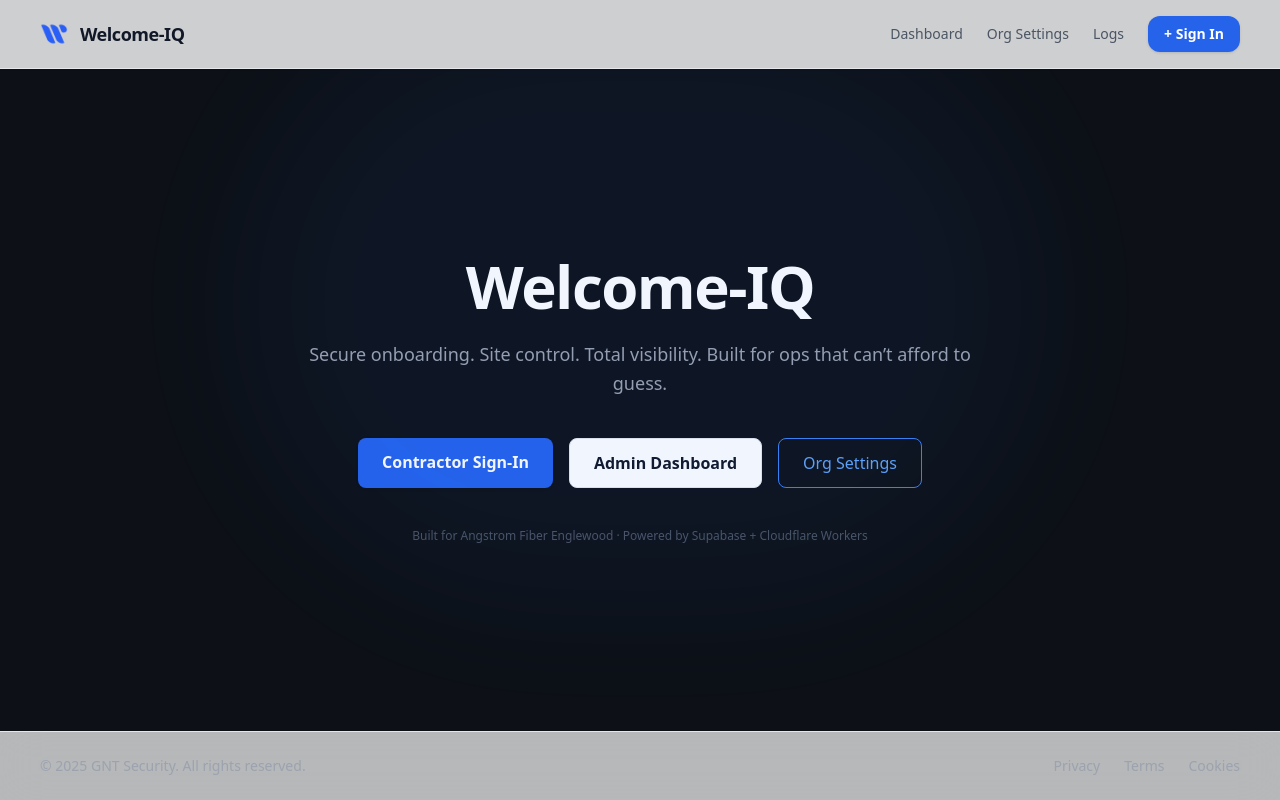
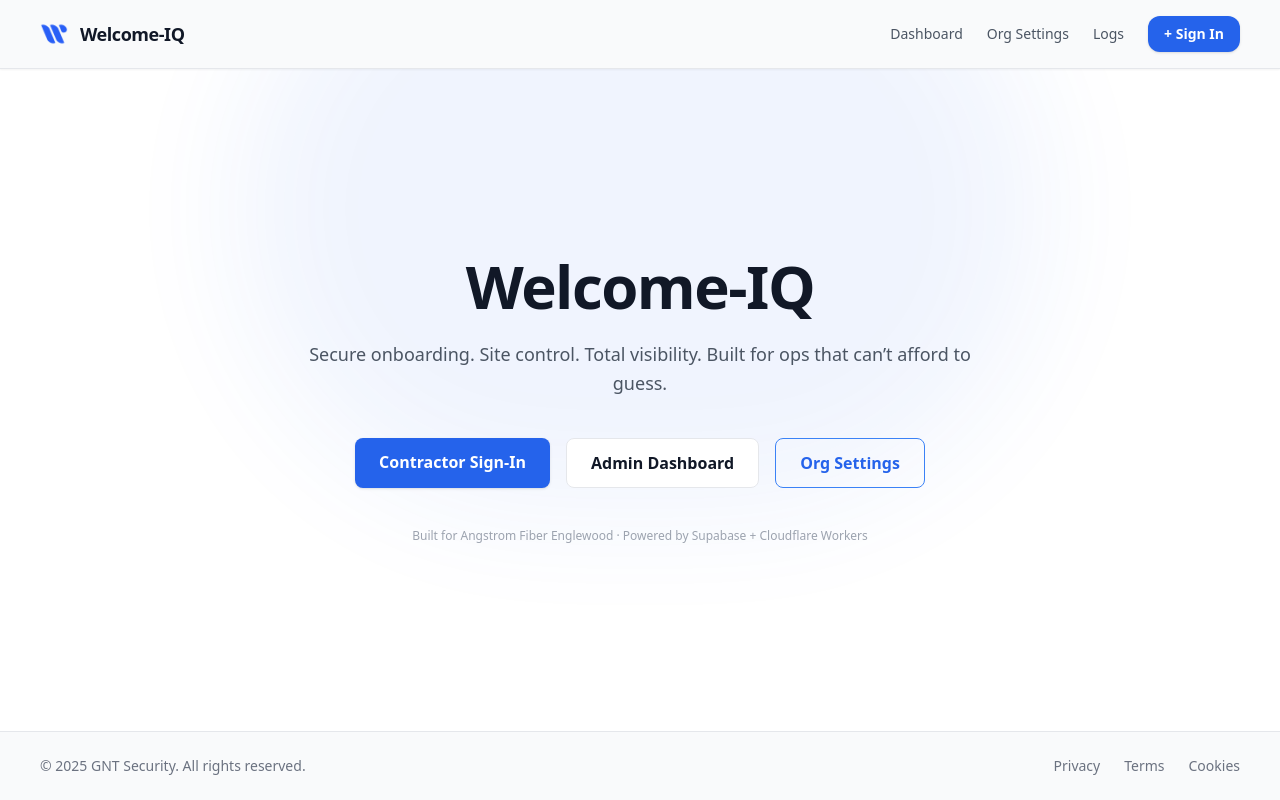
Before and after one commit to gntsecurity/welcome-iq, a Next.js app: page / in a window 1280 px wide. Built offline with nearby package versions, Linux system fonts and the light colour scheme.

Commit message:
refactor3

```diff
--- a/src/app/page.tsx
+++ b/src/app/page.tsx
@@ -20,41 +20,29 @@
   if (isMobile) return null
 
   return (
-    <div className="min-h-screen flex flex-col bg-[#0d1117] text-white font-sans">
+    <div className="min-h-screen flex flex-col bg-white text-gray-900 font-sans">
       <HeaderDesktop />
 
-      <main className="flex-grow flex flex-col items-center justify-center text-center px-6 py-20 relative overflow-hidden">
-        {/* Vibe Layer */}
-        <div className="absolute inset-0 -z-10 bg-gradient-to-br from-[#0a0f1c] to-[#0d1117]" />
+      <main className="flex-grow flex flex-col items-center justify-center text-center px-6 py-24 relative overflow-hidden">
+        {/* BACKGROUND GLOW */}
+        <div className="absolute -top-40 left-1/2 -translate-x-1/2 h-[600px] w-[800px] rounded-full bg-blue-600 opacity-[0.04] blur-3xl animate-pulse-slow z-0" />
 
-        {/* Subtle pulse edge glow */}
-        <div className="absolute top-[-10%] left-1/2 -translate-x-1/2 h-[600px] w-[800px] bg-blue-600 opacity-[0.035] blur-3xl rounded-full animate-pulse-slow" />
+        {/* MAIN CONTENT */}
+        <motion.div
+          initial={{ opacity: 0, y: 30 }}
+          animate={{ opacity: 1, y: 0 }}
+          transition={{ duration: 0.7, ease: 'easeOut' }}
+          className="relative z-10 max-w-5xl"
+        >
+          <h1 className="text-5xl md:text-6xl font-extrabold tracking-tight">
+            Welcome-IQ
+          </h1>
 
-        <motion.h1
-          className="text-5xl md:text-6xl font-extrabold tracking-tight"
-          initial={{ opacity: 0, y: -20 }}
-          animate={{ opacity: 1, y: 0 }}
-          transition={{ duration: 0.5 }}
-        >
-          Welcome-IQ
-        </motion.h1>
+          <p className="text-gray-600 text-lg mt-6 max-w-2xl mx-auto leading-relaxed">
+            Secure onboarding. Site control. Total visibility. Built for ops that can’t afford to guess.
+          </p>
 
-        <motion.p
-          className="text-gray-400 text-lg mt-6 max-w-2xl leading-relaxed"
-          initial={{ opacity: 0, y: 10 }}
-          animate={{ opacity: 1, y: 0 }}
-          transition={{ delay: 0.2, duration: 0.5 }}
-        >
-          Secure onboarding. Site control. Total visibility.
-          Built for ops that can’t afford to guess.
-        </motion.p>
-
-        <motion.div
-          className="mt-10 flex flex-wrap justify-center gap-4"
-          initial={{ opacity: 0, y: 20 }}
-          animate={{ opacity: 1, y: 0 }}
-          transition={{ delay: 0.4, duration: 0.6 }}
-        >
+          <div className="mt-10 flex flex-wrap justify-center gap-4">
             <a
               href="/onboard"
               className="bg-blue-600 hover:bg-blue-700 text-white font-semibold px-6 py-3 rounded-lg shadow transition"
@@ -63,21 +51,22 @@
             </a>
             <a
               href="/admin"
-            className="bg-white hover:bg-gray-100 text-gray-900 font-semibold px-6 py-3 rounded-lg border transition"
+              className="bg-white hover:bg-gray-100 border text-gray-900 font-semibold px-6 py-3 rounded-lg transition"
             >
               Admin Dashboard
             </a>
             <a
               href="/org"
-            className="text-blue-400 hover:text-blue-300 font-medium px-6 py-3 rounded-lg border border-blue-500 transition"
+              className="text-blue-600 border border-blue-500 hover:border-blue-600 hover:text-blue-700 font-semibold px-6 py-3 rounded-lg transition"
             >
               Org Settings
             </a>
-        </motion.div>
+          </div>
 
-        <div className="mt-10 text-xs text-gray-600">
+          <div className="mt-10 text-xs text-gray-400">
             Built for Angstrom Fiber Englewood · Powered by Supabase + Cloudflare Workers
           </div>
+        </motion.div>
       </main>
 
       <FooterDesktop />
--- a/src/components/FooterDesktop.tsx
+++ b/src/components/FooterDesktop.tsx
@@ -1,11 +1,11 @@
 export default function FooterDesktop() {
   return (
-    <footer className="hidden md:flex justify-between items-center px-10 py-6 text-sm text-gray-400 bg-white/70 backdrop-blur-xl border-t border-gray-200">
+    <footer className="hidden md:flex justify-between items-center px-10 py-6 text-sm text-gray-500 bg-gray-50 border-t border-gray-200">
       <div>&copy; {new Date().getFullYear()} GNT Security. All rights reserved.</div>
       <div className="flex gap-6">
-        <a href="/privacy" className="hover:text-gray-600 transition">Privacy</a>
-        <a href="/terms" className="hover:text-gray-600 transition">Terms</a>
-        <a href="/cookies" className="hover:text-gray-600 transition">Cookies</a>
+        <a href="/privacy" className="hover:text-gray-700 transition">Privacy</a>
+        <a href="/terms" className="hover:text-gray-700 transition">Terms</a>
+        <a href="/cookies" className="hover:text-gray-700 transition">Cookies</a>
       </div>
     </footer>
   )
--- a/src/components/HeaderDesktop.tsx
+++ b/src/components/HeaderDesktop.tsx
@@ -1,6 +1,6 @@
 export default function HeaderDesktop() {
   return (
-    <header className="hidden md:flex items-center justify-between px-10 py-4 border-b bg-white/80 backdrop-blur-xl shadow-sm">
+    <header className="hidden md:flex items-center justify-between px-10 py-4 bg-gray-50 border-b border-gray-200 shadow-sm">
       <a href="/" className="flex items-center gap-3">
         <img src="/logo.png" alt="Welcome-IQ Logo" className="h-7 w-auto" />
         <span className="text-lg font-semibold text-gray-900 tracking-tight">Welcome-IQ</span>
```
Lines whose indentation alone changed are shown as unchanged.
